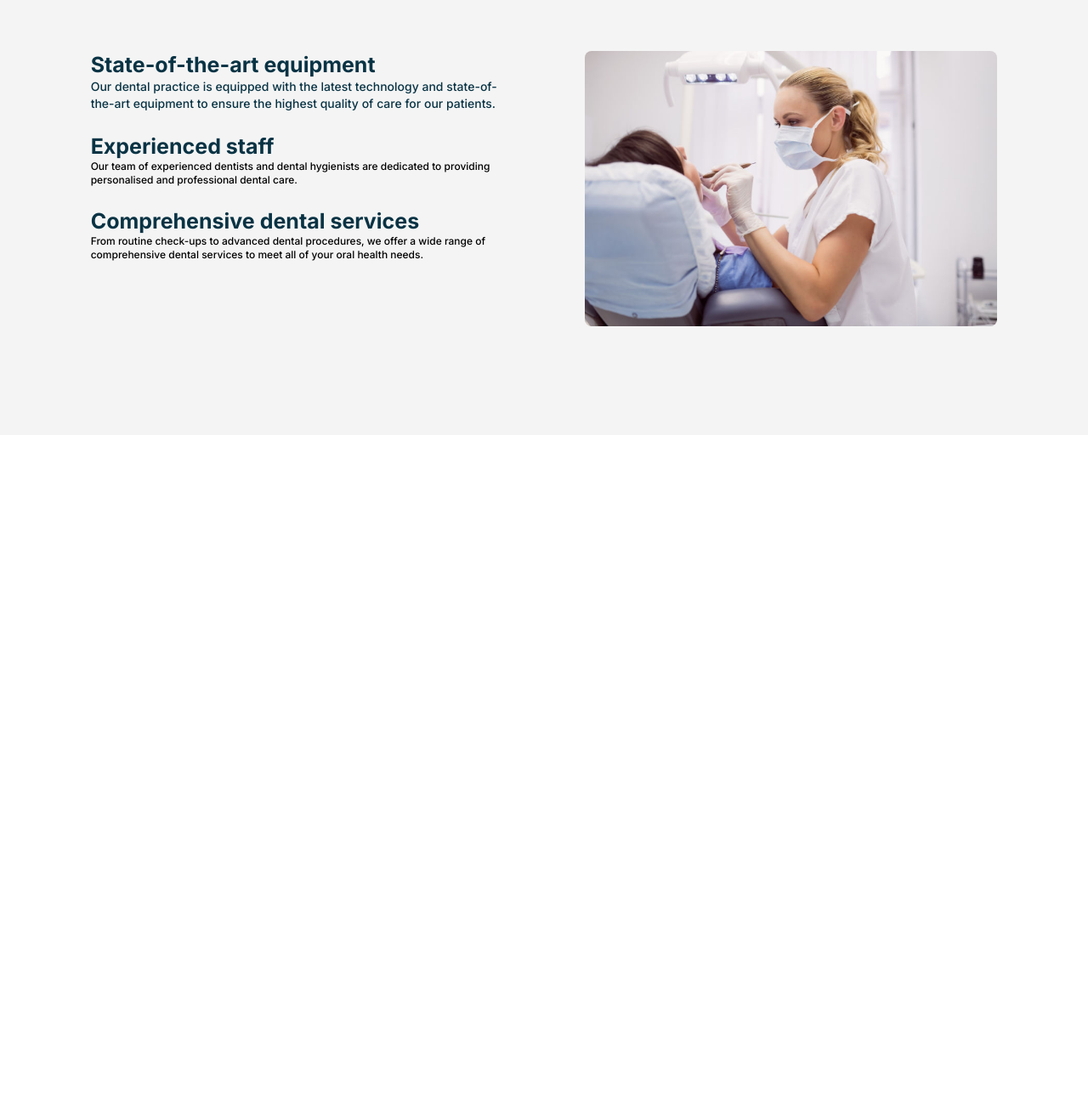
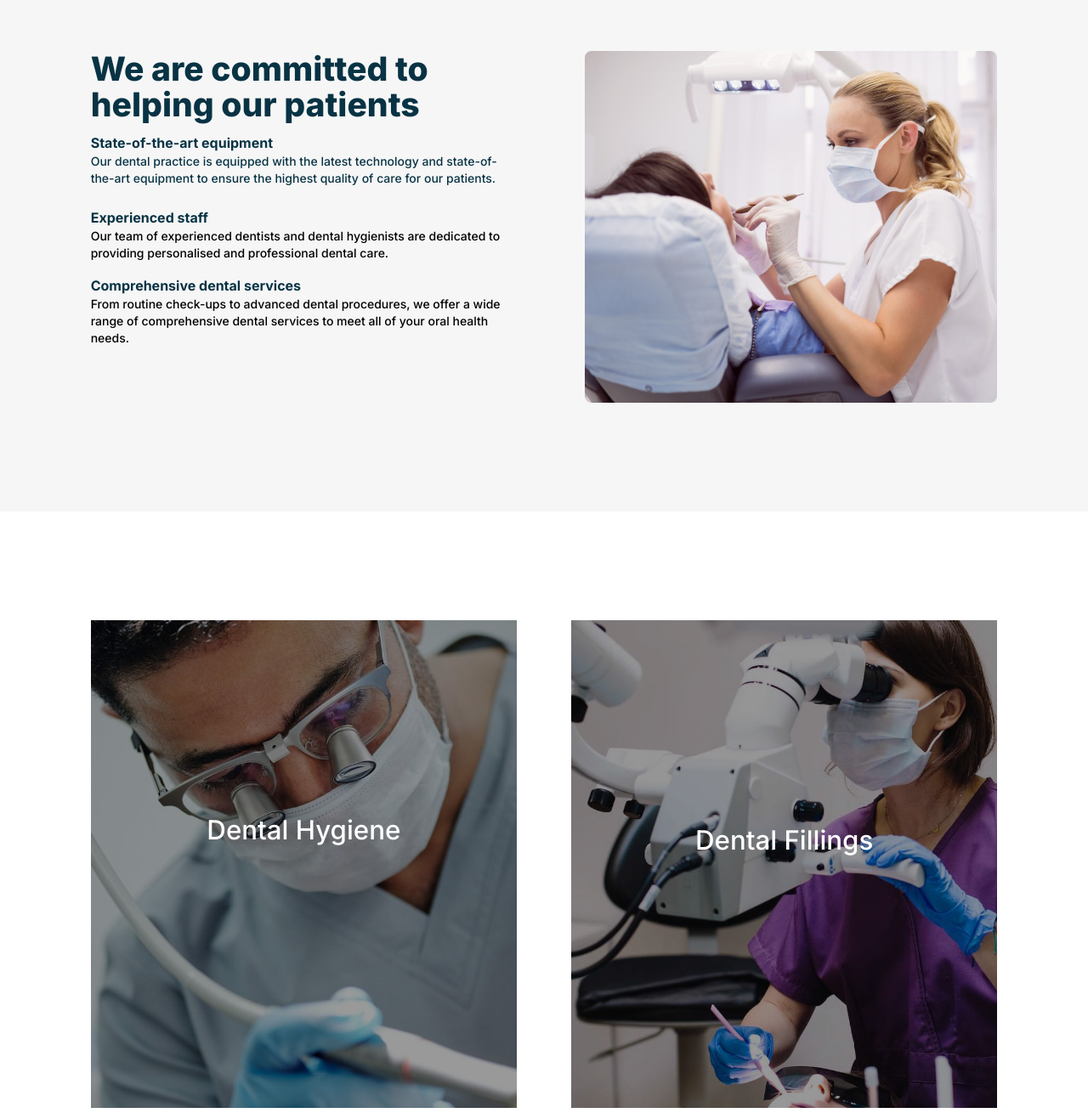
Before and after one commit to shanewmurphy/fermoy-dental-website, a Next.js app: page / in a window 1280 px wide. Shown: the part 1487-2797 px from the top of the page at 85% size. Before the commit the page ends 1999 px from the top, so only its background shows below. Built offline with nearby package versions, Linux system fonts and the light colour scheme.

Commit message:
Updates to type | Added the Treatments section

```diff
--- a/app/components/Intro.jsx
+++ b/app/components/Intro.jsx
@@ -4,8 +4,8 @@ import Dental from "/public/DentalFacil.jpg";
 export default function IntroSection() {
   return (
     <div className="w-screen bg-lightgreen/30">
-      <div className="w-10/12 py-32 mx-auto antialiased">
-        <div className="flex lg:flex-row md:flex-row sm:flex-col lg:gap-24 sm:gap-8">
+      <div className="lg:w-10/12 xmd:w-11/12 md:w-11/12 sm:w-10/12 py-32 mx-auto antialiased">
+        <div className="flex lg:flex-row md:flex-row sm:flex-col lg:gap-24 xmid:gap-24 sm:gap-8">
           <div className="basis-7/12">
             <h2 className="font-extrabold text-cyan-950 mb-3">
               Experience Exceptional Dental Care at Our Practice
--- a/app/components/Slider.jsx
+++ b/app/components/Slider.jsx
@@ -190,9 +190,12 @@ const SlideshowComponent = () => {
         </div>
         <div className="absolute inset-0 flex items-center justify-center antialiased">
           <div className="text-white font-bold text-center">
-            <h1>Fermoy Dental Practice</h1>
-            <h4 className="font-medium sm:p-4">
+            <h1>Fermoy Dental Centre</h1>
+            <h3 className="font-medium sm:p-4 lg:block md:block sm:hidden">
               Your Smile Starts Here Expert Dental <br /> Care You Can Trust
+            </h3>
+            <h4 className="font-semibold sm:p-4 lg:hidden md:hidden sm:block">
+              Your Smile Starts Here Expert Dental Care You Can Trust
             </h4>
           </div>
         </div>
--- /dev/null
+++ b/app/components/Treatments.jsx
@@ -0,0 +1,80 @@
+"use client";
+import React, { useEffect, useRef } from "react";
+import Image from "next/image";
+import gsap from "gsap";
+import HygieneImg from "/public/Hygiene.jpg";
+import FillingsImg from "/public/Fillings.jpg";
+
+const Home = () => {
+  const groupRefs = useRef([]);
+
+  useEffect(() => {
+    const images = groupRefs.current;
+
+    images.forEach((image) => {
+      const heading = image.querySelector(".heading");
+      const paragraph = image.querySelector(".paragraph");
+      const icon = image.querySelector(".icon");
+
+      gsap.set([paragraph, icon], { y: 0, opacity: 0 });
+
+      image.addEventListener("mouseenter", (e) => {
+        gsap.to([paragraph, icon], {
+          y: 0,
+          opacity: 1,
+          duration: 0.9,
+          stagger: 0.3,
+          ease: "power4.inOut",
+        });
+      });
+
+      image.addEventListener("mouseleave", (e) => {
+        gsap.to([paragraph, icon], { y: 80, opacity: 0, duration: 0.5 });
+      });
+    });
+  }, []);
+
+  return (
+    <div>
+      <div className="w-10/12 py-32 mx-auto">
+        <div className="grid lg:grid-cols-2 md:grid-row gap-16 antialiased">
+          <div
+            className="relative group"
+            ref={(el) => (groupRefs.current[0] = el)}
+          >
+            <Image
+              src={HygieneImg}
+              alt="Image 1"
+              className="object-cover w-full h-full"
+            />
+            <div className="absolute inset-0 flex flex-col items-center justify-center bg-black bg-opacity-40 opacity-100 transition-opacity duration-300 text-white text-center font-bold">
+              <h3 className="heading font-medium mb-2">Dental Hygiene</h3>
+              <p className="paragraph font-medium px-8">
+                We specialize in helping patients with dental hygiene and making
+                their smiles look great
+              </p>
+              <div className="icon">Link Icon</div>
+            </div>
+          </div>
+          <div
+            className="relative group"
+            ref={(el) => (groupRefs.current[1] = el)}
+          >
+            <Image
+              src={FillingsImg}
+              alt="Image 2"
+              className="object-cover w-full h-full"
+            />
+            <div className="absolute inset-0 flex flex-col items-center justify-center bg-black bg-opacity-40 opacity-100 transition-opacity duration-300 text-white text-center font-bold">
+              <h3 className="heading font-medium mb-2">Dental Fillings</h3>
+              <p className="paragraph">Additional Text</p>
+              <div className="icon">Link Icon</div>
+            </div>
+          </div>
+        </div>
+      </div>
+    </div>
+  );
+};
+
+export default Home;
--- a/app/components/Usp.jsx
+++ b/app/components/Usp.jsx
@@ -4,26 +4,31 @@ import USPB from "/public/USPB.jpg";
 export default function UspSection() {
   return (
     <div className="w-screen bg-lightBrown">
-      <div className="w-10/12 py-32 mx-auto antialiased">
+      <div className="lg:w-10/12 xmd:w-11/12 md:w-11/12 sm:w-10/12 py-32 mx-auto antialiased">
         <div className="flex lg:flex-row md:flex-row sm:flex-col lg:gap-24 md:gap-20 sm:gap-6">
           <div className="basis-6/12">
-            <h4 className="text-cyan-950 font-bold">
+            <div>
+              <h2 className="font-extrabold text-cyan-950 mb-3">
+                We are committed to helping our patients
+              </h2>
+            </div>
+            <h5 className="text-cyan-950 font-bold">
               State-of-the-art equipment
-            </h4>
+            </h5>
             <p className="text-sm mb-6 text-cyan-950 font-medium">
               Our dental practice is equipped with the latest technology and
               state-of-the-art equipment to ensure the highest quality of care
               for our patients.
             </p>
-            <h4 className="font-bold text-cyan-950">Experienced staff</h4>
-            <p className="text-xs font-medium mb-6">
+            <h5 className="font-bold text-cyan-950">Experienced staff</h5>
+            <p className="text-sm font-medium mb-4">
               Our team of experienced dentists and dental hygienists are
               dedicated to providing personalised and professional dental care.
             </p>
-            <h4 className="font-bold text-cyan-950">
+            <h5 className="font-bold text-cyan-950">
               Comprehensive dental services
-            </h4>
-            <p className="text-xs font-medium mb-6">
+            </h5>
+            <p className="text-sm font-medium mb-4">
               From routine check-ups to advanced dental procedures, we offer a
               wide range of comprehensive dental services to meet all of your
               oral health needs.
@@ -31,7 +36,7 @@ export default function UspSection() {
           </div>
           <div className="basis-6/12">
             <div>
-              <Image className="rounded-lg" src={USP} />
+              <Image className="rounded-lg" src={USPB} />
             </div>
           </div>
         </div>
--- a/app/components/nav-desktop.jsx
+++ b/app/components/nav-desktop.jsx
@@ -1,6 +1,6 @@
 export default function NavDesktop() {
   return (
-    <div className="absolute top-5 left-0 right-0 desktop-nav">
+    <div className="absolute top-5 left-0 right-0 desktop-nav antialiased">
       <div className="w-10/12 mx-auto bg-slate-700/80 backdrop-opacity-70 rounded-md p-2 flex justify-between items-center">
         <div>
           <ul className="inline-flex items-center pt-1 text-white text-xs font-semibold uppercase antialiased">
@@ -15,7 +15,7 @@ export default function NavDesktop() {
           </ul>
         </div>
         <div>
-          <button className="bg-btn py-2 px-4 text-sm text-white rounded mr-2">
+          <button className="bg-btn py-2 px-4 font-semibold  text-sm text-white rounded mr-2">
             Call Us 025-4557520
           </button>
         </div>
--- a/app/globals.css
+++ b/app/globals.css
@@ -4,7 +4,7 @@
 
 :root {
   --h1: 3.815rem;
-  --h1-lineHeight: 58px;
+  --h1-lineHeight: 42px;
   --h2: 2.441rem;
   --h2-lineHeight: 42px;
   --h3: 1.953rem;
@@ -121,26 +121,6 @@ h4 {
   left: 0;
 }
 
-@media (max-width: 950px) {
-  .slides {
-    width: 100%;
-    height: 60%;
-    overflow: hidden;
-    display: grid;
-    grid-template-rows: 100%;
-    grid-template-columns: 100%;
-    place-items: center;
-  }
-  .slide__img {
-    width: 120%;
-    height: 100%;
-    background-size: cover;
-    background-position: 50% 50%;
-    background-repeat: no-repeat;
-    will-change: transform, opacity, filter;
-  }
-}
-
 .title-item {
   color: #ccc; /* Light grey */
 }
@@ -161,15 +141,52 @@ h4 {
 
 /*-------960px------*/
 @media (max-width: 60em) {
+}
+
+@media (max-width: 768px) {
   :root {
-    --h1: 3.052rem;
+    --h1: 2.986rem;
+    --h2: 2.488rem;
+    --h3: 2.074rem;
+    --h4: 1.728rem;
+    --h5: 1.44rem;
+    --h6: 1.2rem;
   }
   h1 {
     font-size: var(--h1);
   }
-}
-
-@media (max-width: 768px) {
+  h2 {
+    font-size: var(--h2);
+  }
+  h3 {
+    font-size: var(--h3);
+  }
+  h4 {
+    font-size: var(--h4);
+  }
+  h5 {
+    font-size: var(--h5);
+  }
+  h6 {
+    font-size: var(--h6);
+  }
+  .slides {
+    width: 100%;
+    height: 60%;
+    overflow: hidden;
+    display: grid;
+    grid-template-rows: 100%;
+    grid-template-columns: 100%;
+    place-items: center;
+  }
+  .slide__img {
+    width: 120%;
+    height: 100%;
+    background-size: cover;
+    background-position: 50% 50%;
+    background-repeat: no-repeat;
+    will-change: transform, opacity, filter;
+  }
   .desktop-nav {
     display: none !important;
   }
@@ -231,6 +248,10 @@ h4 {
 }
 /*-------352px------*/
 @media (max-width: 25em) {
+  h1 {
+    margin-top: 38px;
+  }
+
   h6 {
     font-size: 0.8rem;
   }
--- a/app/page.js
+++ b/app/page.js
@@ -2,6 +2,7 @@ import Image from "next/image";
 import SlideshowComponent from "./components/Slider";
 import IntroSection from "./components/Intro";
 import UpsSection from "./components/Usp";
+import Treatments from "./components/Treatments";
 export default function Home() {
   return (
     <div>
@@ -14,6 +15,9 @@ export default function Home() {
       <div>
         <UpsSection />
       </div>
+      <div>
+        <Treatments />
+      </div>
     </div>
   );
 }
--- a/tailwind.config.js
+++ b/tailwind.config.js
@@ -16,10 +16,12 @@ module.exports = {
         btn: "#927E70",
         green: "#113231",
         lightgreen: "#DEFFF2",
-        lightBrown: "#F4F4F4",
+        lightBrown: "#F6F6F6",
       },
       screens: {
         sm: "358px",
+        xmd: "900px",
+        md: "768px",
       },
     },
   },
```
Also changed, not shown: public/Fillings.jpg (added), public/Hygiene.jpg (added).
